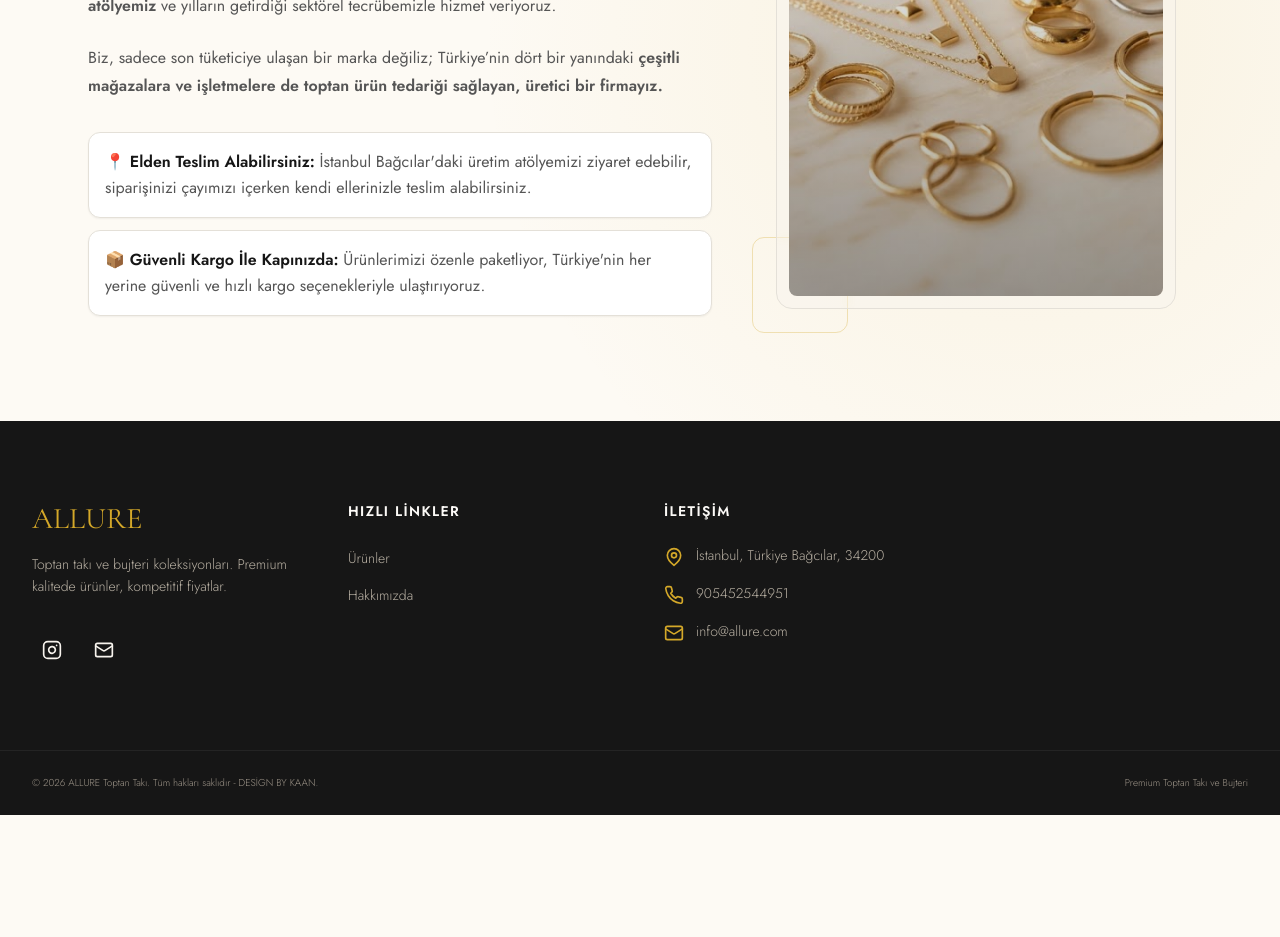
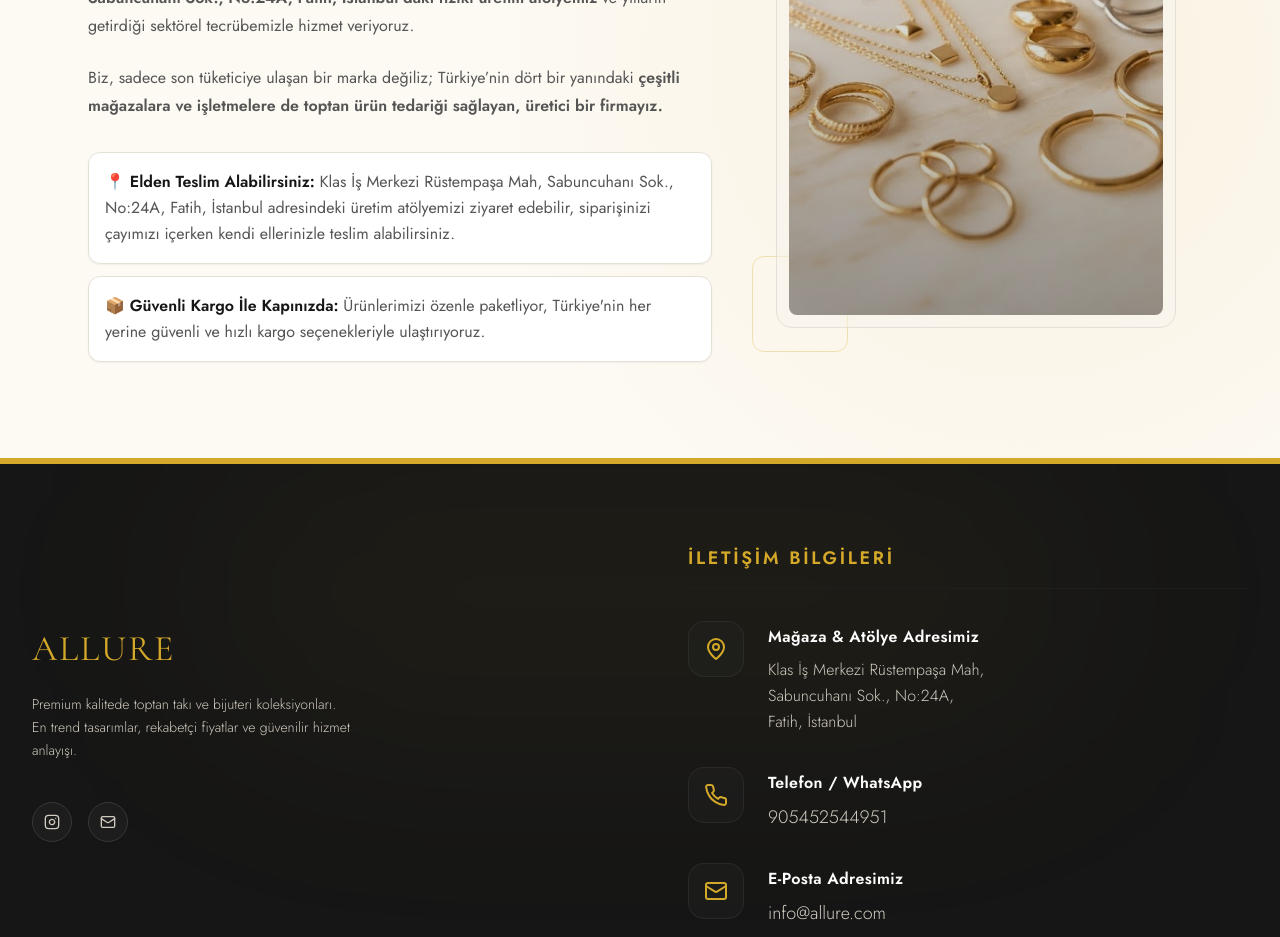
Before and after one commit to kaanbaran59tht-tech/alisbj, a Next.js app: page / in a window 1280 px wide. Shown: the part 1860-2797 px from the top of the page. Before the commit the page ends 2675 px from the top, so only its background shows below. Built offline with nearby package versions, Linux system fonts and the light colour scheme; no server answers; the database is empty.

Commit message:
iletisim

```diff
--- a/src/app/layout.tsx
+++ b/src/app/layout.tsx
@@ -67,7 +67,8 @@ export default function RootLayout({
     "telephone": "+905452544951",
     "address": {
       "@type": "PostalAddress",
-      "addressLocality": "Bağcılar",
+      "streetAddress": "Klas İş Merkezi Rüstempaşa Mah, Sabuncuhanı Sok., No:24A",
+      "addressLocality": "Fatih",
       "addressRegion": "İstanbul",
       "addressCountry": "TR"
     }
--- a/src/app/page.tsx
+++ b/src/app/page.tsx
@@ -87,12 +87,12 @@ export default function HomePage() {
                                     <span className="italic text-[#D4A829]">Güvenilir Toptan Ticaret</span>
                                 </h2>
                                 <div className="font-sans text-base text-[#555555] leading-relaxed space-y-6">
-                                    <p>İnternet alışverişlerinde güven duymanın ne kadar önemli olduğunu çok iyi biliyoruz. Bu yüzden size sadece bir web sitesi olarak değil, <strong>İstanbul Bağcılar’daki fiziki üretim atölyemiz</strong> ve yılların getirdiği sektörel tecrübemizle hizmet veriyoruz.</p>
+                                    <p>İnternet alışverişlerinde güven duymanın ne kadar önemli olduğunu çok iyi biliyoruz. Bu yüzden size sadece bir web sitesi olarak değil, <strong>Klas İş Merkezi Rüstempaşa Mah, Sabuncuhanı Sok., No:24A, Fatih, İstanbul'daki fiziki üretim atölyemiz</strong> ve yılların getirdiği sektörel tecrübemizle hizmet veriyoruz.</p>
                                     <p>Biz, sadece son tüketiciye ulaşan bir marka değiliz; Türkiye’nin dört bir yanındaki <strong>çeşitli mağazalara ve işletmelere de toptan ürün tedariği sağlayan, üretici bir firmayız.</strong></p>
                                     <div className="pt-2">
                                         <ul className="space-y-3 list-none pl-0">
                                             <li className="bg-white shadow-sm p-4 rounded-xl border border-[#E4E0D8]">
-                                                <strong className="text-[#161616]">📍 Elden Teslim Alabilirsiniz:</strong> İstanbul Bağcılar'daki üretim atölyemizi ziyaret edebilir, siparişinizi çayımızı içerken kendi ellerinizle teslim alabilirsiniz.
+                                                <strong className="text-[#161616]">📍 Elden Teslim Alabilirsiniz:</strong> Klas İş Merkezi Rüstempaşa Mah, Sabuncuhanı Sok., No:24A, Fatih, İstanbul adresindeki üretim atölyemizi ziyaret edebilir, siparişinizi çayımızı içerken kendi ellerinizle teslim alabilirsiniz.
                                             </li>
                                             <li className="bg-white shadow-sm p-4 rounded-xl border border-[#E4E0D8]">
                                                 <strong className="text-[#161616]">📦 Güvenli Kargo İle Kapınızda:</strong> Ürünlerimizi özenle paketliyor, Türkiye'nin her yerine güvenli ve hızlı kargo seçenekleriyle ulaştırıyoruz.
--- a/src/components/layout/Footer.tsx
+++ b/src/components/layout/Footer.tsx
@@ -7,115 +7,99 @@ export function Footer() {
   const phoneNumber = process.env.NEXT_PUBLIC_ADMIN_PHONE_NUMBER || '905xxxxxxxxx';
 
   return (
-    <footer className="bg-charcoal-800 text-ivory-300">
+    <footer id="contact" className="relative bg-charcoal-800 text-ivory-300 overflow-hidden pt-20 pb-6 border-t-[6px] border-gold">
+      {/* Background Accent */}
+      <div className="absolute top-0 left-1/2 -translate-x-1/2 w-full max-w-4xl h-64 bg-gold/5 blur-[120px] rounded-full pointer-events-none" />
+
       {/* Main Footer */}
-      <div className="container-bijou py-16 md:py-20">
-        <div className="grid grid-cols-1 md:grid-cols-2 lg:grid-cols-4 gap-10 md:gap-12">
-          {/* Brand */}
-          <div className="space-y-4">
-            <h3 className="font-display text-3xl text-gold mb-4">ALLURE</h3>
-            <p className="font-sans font-300 text-sm text-warm-gray-400 leading-relaxed">
-              Toptan takı ve bujteri koleksiyonları. Premium kalitede ürünler, kompetitif fiyatlar.
+      <div className="container-bijou relative z-10">
+        <div className="grid grid-cols-1 lg:grid-cols-2 gap-12 lg:gap-24 mb-16 items-center">
+
+          {/* Brand & Socials */}
+          <div className="space-y-6 md:col-span-1">
+            <h3 className="font-display text-4xl text-gold tracking-wider mb-2">ALLURE</h3>
+            <p className="font-sans font-light text-sm text-warm-gray-300 leading-relaxed max-w-xs">
+              Premium kalitede toptan takı ve bijuteri koleksiyonları. En trend tasarımlar, rekabetçi fiyatlar ve güvenilir hizmet anlayışı.
             </p>
-            <div className="flex items-center gap-3 pt-4">
+            <div className="flex items-center gap-4 pt-4">
               <a
                 href="https://instagram.com"
                 target="_blank"
                 rel="noopener noreferrer"
-                className="btn-icon hover:bg-gold/20 text-ivory-300 hover:text-gold transition-colors"
+                className="w-10 h-10 rounded-full bg-charcoal-700/50 border border-charcoal-600 flex items-center justify-center text-warm-gray-300 hover:bg-gold hover:text-charcoal-900 hover:border-gold transition-all duration-300 shadow-sm"
                 aria-label="Instagram"
               >
-                <Instagram className="w-5 h-5" />
+                <Instagram className="w-4 h-4" />
               </a>
-
               <a
                 href="mailto:info@allure.com"
-                className="btn-icon hover:bg-gold/20 text-ivory-300 hover:text-gold transition-colors"
+                className="w-10 h-10 rounded-full bg-charcoal-700/50 border border-charcoal-600 flex items-center justify-center text-warm-gray-300 hover:bg-gold hover:text-charcoal-900 hover:border-gold transition-all duration-300 shadow-sm"
                 aria-label="Email"
               >
-                <Mail className="w-5 h-5" />
+                <Mail className="w-4 h-4" />
               </a>
             </div>
           </div>
 
-          {/* Hızlı Linkler */}
-          <div>
-            <h4 className="font-sans font-semibold text-sm uppercase tracking-widest text-ivory-200 mb-6">
-              Hızlı Linkler
+          {/* Contact Details */}
+          <div className="lg:col-span-1">
+            <h4 className="font-sans font-semibold text-lg uppercase tracking-[0.15em] text-gold mb-8 pb-4 border-b border-charcoal-700/50">
+              İletişim Bilgileri
             </h4>
-            <ul className="space-y-3">
-              <li>
-                <a
-                  href="#products"
-                  className="font-sans font-300 text-sm text-warm-gray-400 hover:text-gold transition-colors"
-                >
-                  Ürünler
-                </a>
+            <ul className="space-y-8">
+              <li className="flex items-start gap-6 group">
+                <div className="w-14 h-14 rounded-2xl bg-charcoal-700/40 flex items-center justify-center group-hover:bg-gold/15 group-hover:-translate-y-1 transition-all duration-300 flex-shrink-0 shadow-sm border border-charcoal-600/50">
+                  <MapPin className="w-6 h-6 text-gold" />
+                </div>
+                <div className="flex flex-col pt-1">
+                  <span className="font-sans font-semibold text-base text-ivory-100 mb-2 tracking-wide">Mağaza & Atölye Adresimiz</span>
+                  <span className="font-sans font-light text-base text-warm-gray-300 leading-relaxed">
+                    Klas İş Merkezi Rüstempaşa Mah,<br/>Sabuncuhanı Sok., No:24A,<br/>Fatih, İstanbul
+                  </span>
+                </div>
               </li>
-              <li>
-                <a
-                  href="#about"
-                  className="font-sans font-300 text-sm text-warm-gray-400 hover:text-gold transition-colors"
-                >
-                  Hakkımızda
-                </a>
-              </li>
-
-
-            </ul>
+              <li className="flex items-start gap-6 group">
+                <div className="w-14 h-14 rounded-2xl bg-charcoal-700/40 flex items-center justify-center group-hover:bg-gold/15 group-hover:-translate-y-1 transition-all duration-300 flex-shrink-0 shadow-sm border border-charcoal-600/50">
+                  <Phone className="w-6 h-6 text-gold" />
                 </div>
-
-          {/* Müşteri Hizmetleri */}
-
-
-          {/* İletişim */}
-          <div>
-            <h4 className="font-sans font-semibold text-sm uppercase tracking-widest text-ivory-200 mb-6">
-              İletişim
-            </h4>
-            <ul className="space-y-4">
-              <li className="flex items-start gap-3">
-                <MapPin className="w-5 h-5 text-gold flex-shrink-0 mt-0.5" />
-                <span className="font-sans font-300 text-sm text-warm-gray-400">
-                                  İstanbul, Türkiye Bağcılar, 34200
-                </span>
-              </li>
-              <li className="flex items-start gap-3">
-                <Phone className="w-5 h-5 text-gold flex-shrink-0 mt-0.5" />
+                <div className="flex flex-col pt-1">
+                  <span className="font-sans font-semibold text-base text-ivory-100 mb-2 tracking-wide">Telefon / WhatsApp</span>
                   <a
                     href={`https://wa.me/${phoneNumber.replace(/\D/g, '')}`}
                     target="_blank"
                     rel="noopener noreferrer"
-                  className="font-sans font-300 text-sm text-warm-gray-400 hover:text-gold transition-colors"
+                    className="font-sans font-light text-lg text-warm-gray-300 hover:text-gold transition-colors"
                   >
                     {phoneNumber}
                   </a>
+                </div>
               </li>
-              <li className="flex items-start gap-3">
-                <Mail className="w-5 h-5 text-gold flex-shrink-0 mt-0.5" />
+              <li className="flex items-start gap-6 group">
+                <div className="w-14 h-14 rounded-2xl bg-charcoal-700/40 flex items-center justify-center group-hover:bg-gold/15 group-hover:-translate-y-1 transition-all duration-300 flex-shrink-0 shadow-sm border border-charcoal-600/50">
+                  <Mail className="w-6 h-6 text-gold" />
+                </div>
+                <div className="flex flex-col pt-1">
+                  <span className="font-sans font-semibold text-base text-ivory-100 mb-2 tracking-wide">E-Posta Adresimiz</span>
                   <a
-                  href="mailto:info@bijou.com"
-                  className="font-sans font-300 text-sm text-warm-gray-400 hover:text-gold transition-colors"
+                    href="mailto:info@allure.com"
+                    className="font-sans font-light text-lg text-warm-gray-300 hover:text-gold transition-colors"
                   >
                     info@allure.com
                   </a>
+                </div>
               </li>
             </ul>
           </div>
         </div>
-      </div>
 
-      {/* Alt Bar */}
-      <div className="border-t border-charcoal-700">
-        <div className="container-bijou py-6">
-          <div className="flex flex-col md:flex-row items-center justify-between gap-4 text-center md:text-left">
-            <p className="font-sans font-300 text-2xs text-warm-gray-500">
-              © {currentYear} ALLURE Toptan Takı. Tüm hakları saklıdır - DESİGN BY KAAN.
+        {/* Bottom Bar */}
+        <div className="pt-8 border-t border-charcoal-700/50 flex flex-col md:flex-row items-center justify-between gap-4 text-center md:text-left">
+          <p className="font-sans font-light text-sm text-warm-gray-500 tracking-wide">
+            © {currentYear} <span className="text-ivory-300 font-medium">ALLURE</span> Toptan Takı. Tüm hakları saklıdır. DESIGN BY KAAN.
           </p>
-            <p className="font-sans font-300 text-2xs text-warm-gray-500">
-              Premium Toptan Takı ve Bujteri
+          <p className="font-sans font-light text-sm text-warm-gray-500 tracking-wider uppercase">
+            Premium Toptan Takı ve Bijuteri
           </p>
-          </div>
         </div>
       </div>
     </footer>
--- a/src/components/layout/Navbar.tsx
+++ b/src/components/layout/Navbar.tsx
@@ -5,6 +5,8 @@ import { ShoppingBag, Menu, X } from 'lucide-react';
 import { useCartStore } from '@/hooks/useCart';
 import { CategoryDropdown } from '@/components/ui/CategoryDropdown';
 import { cn } from '@/lib/utils';
+import { CATEGORIES } from '@/types/index';
+import { useCategoryStore } from '@/hooks/useCategoryStore';
 
 export function Navbar() {
   const [isScrolled, setIsScrolled] = useState(false);
@@ -59,7 +61,12 @@ export function Navbar() {
               >
                 Hakkımızda
               </a>
-
+              <a
+                href="#contact"
+                className="font-sans text-sm font-400 uppercase tracking-wider text-charcoal-700 hover:text-gold transition-colors"
+              >
+                İletişim
+              </a>
             </div>
 
             {/* Sepet Butonu */}
@@ -105,6 +112,26 @@ export function Navbar() {
           <p className="font-sans text-xs font-semibold uppercase tracking-widest text-gold mb-3">
             Kategoriler
           </p>
+          <div className="grid grid-cols-2 gap-4 mb-6">
+            {CATEGORIES.map((category) => (
+              <button
+                key={category.id}
+                onClick={() => {
+                  useCategoryStore.getState().setActiveCategory(category.id);
+                  setIsMobileMenuOpen(false);
+                  const productsSection = document.getElementById('products');
+                  if (productsSection) productsSection.scrollIntoView({ behavior: 'smooth' });
+                }}
+                className="flex items-center gap-2 text-left font-sans text-sm font-medium text-charcoal-700 hover:text-gold"
+              >
+                <span>{category.icon}</span>
+                {category.name}
+              </button>
+            ))}
+          </div>
+          <p className="font-sans text-xs font-semibold uppercase tracking-widest text-gold mb-3 border-t border-warm-gray-200 pt-6">
+            Menü
+          </p>
           <a
             href="#hakkimizda"
             onClick={() => setIsMobileMenuOpen(false)}
--- a/src/components/sections/ProductsGrid.tsx
+++ b/src/components/sections/ProductsGrid.tsx
@@ -6,6 +6,7 @@ import { CATEGORIES } from '@/types/index';
 import { ProductCard } from '@/components/ui/ProductCard';
 import { Loader2, AlertCircle, RefreshCw, Search } from 'lucide-react';
 import { cn } from '@/lib/utils';
+import { useCategoryStore } from '@/hooks/useCategoryStore';
 
 interface DBProduct {
     id: string;
@@ -49,7 +50,7 @@ export function ProductsGrid() {
     const [products, setProducts] = useState<DBProduct[]>([]);
     const [loading, setLoading] = useState(true);
     const [error, setError] = useState<string | null>(null);
-    const [activeCategory, setActiveCategory] = useState<string | null>(null);
+    const { activeCategory, setActiveCategory } = useCategoryStore();
     const [search, setSearch] = useState('');
     const [visibleCount, setVisibleCount] = useState(50);
 
--- a/src/components/ui/CategoryDropdown.tsx
+++ b/src/components/ui/CategoryDropdown.tsx
@@ -5,6 +5,7 @@ import { useState, useRef, useEffect } from 'react';
 import { ChevronDown, X } from 'lucide-react'; // X buraya eklendi!
 import { CATEGORIES } from '@/types/index';
 import { cn } from '@/lib/utils';
+import { useCategoryStore } from '@/hooks/useCategoryStore';
 
 interface CategoryDropdownProps {
     onSelectCategory?: (categoryId: string | null) => void;
@@ -12,7 +13,7 @@ interface CategoryDropdownProps {
 
 export function CategoryDropdown({ onSelectCategory }: CategoryDropdownProps) {
     const [isOpen, setIsOpen] = useState(false);
-    const [selectedCategory, setSelectedCategory] = useState<string | null>(null);
+    const { activeCategory: selectedCategory, setActiveCategory: setSelectedCategory } = useCategoryStore();
     const dropdownRef = useRef<HTMLDivElement>(null);
 
     // Dış klik kapatma
@@ -31,9 +32,16 @@ export function CategoryDropdown({ onSelectCategory }: CategoryDropdownProps) {
     }, []);
 
     const handleSelect = (categoryId: string) => {
-        setSelectedCategory(categoryId === selectedCategory ? null : categoryId);
-        onSelectCategory?.(categoryId === selectedCategory ? null : categoryId);
+        const newCategory = categoryId === selectedCategory ? null : categoryId;
+        setSelectedCategory(newCategory);
+        onSelectCategory?.(newCategory);
         setIsOpen(false);
+
+        // Ürünler bölümüne kaydır
+        const productsSection = document.getElementById('products');
+        if (productsSection) {
+            productsSection.scrollIntoView({ behavior: 'smooth' });
+        }
     };
 
     const selectedCategoryName =
@@ -100,7 +108,7 @@ export function CategoryDropdown({ onSelectCategory }: CategoryDropdownProps) {
 
                     {/* Hepsini Temizle Butonu */}
                     {selectedCategory && (
-                        <div className="border-t border-warm-gray-200 p-3">
+                        <div className="border-t border-warm-gray-200 p-3 pb-1">
                             <button
                                 onClick={() => handleSelect(selectedCategory)}
                                 className="w-full px-3 py-2 rounded-lg bg-cream-100 hover:bg-cream-200 text-charcoal-700 text-sm font-sans font-medium transition-colors"
@@ -109,6 +117,22 @@ export function CategoryDropdown({ onSelectCategory }: CategoryDropdownProps) {
                             </button>
                         </div>
                     )}
+
+                    {/* İletişim Butonu */}
+                    <div className="border-t border-warm-gray-200 p-3 pt-2">
+                        <button
+                            onClick={() => {
+                                setIsOpen(false);
+                                const contactSection = document.getElementById('contact');
+                                if (contactSection) {
+                                    contactSection.scrollIntoView({ behavior: 'smooth' });
+                                }
+                            }}
+                            className="w-full flex items-center justify-center gap-2 px-3 py-2 rounded-lg bg-charcoal-800 hover:bg-charcoal-700 text-gold text-sm font-sans font-medium transition-colors"
+                        >
+                            <span>📞</span> İletişim
+                        </button>
+                    </div>
                 </div>
             )}
         </div>
--- /dev/null
+++ b/src/hooks/useCategoryStore.ts
@@ -0,0 +1,11 @@
+import { create } from 'zustand';
+
+interface CategoryStore {
+    activeCategory: string | null;
+    setActiveCategory: (categoryId: string | null) => void;
+}
+
+export const useCategoryStore = create<CategoryStore>((set) => ({
+    activeCategory: null,
+    setActiveCategory: (categoryId) => set({ activeCategory: categoryId }),
+}));
```
Lines whose indentation alone changed are shown as unchanged.
